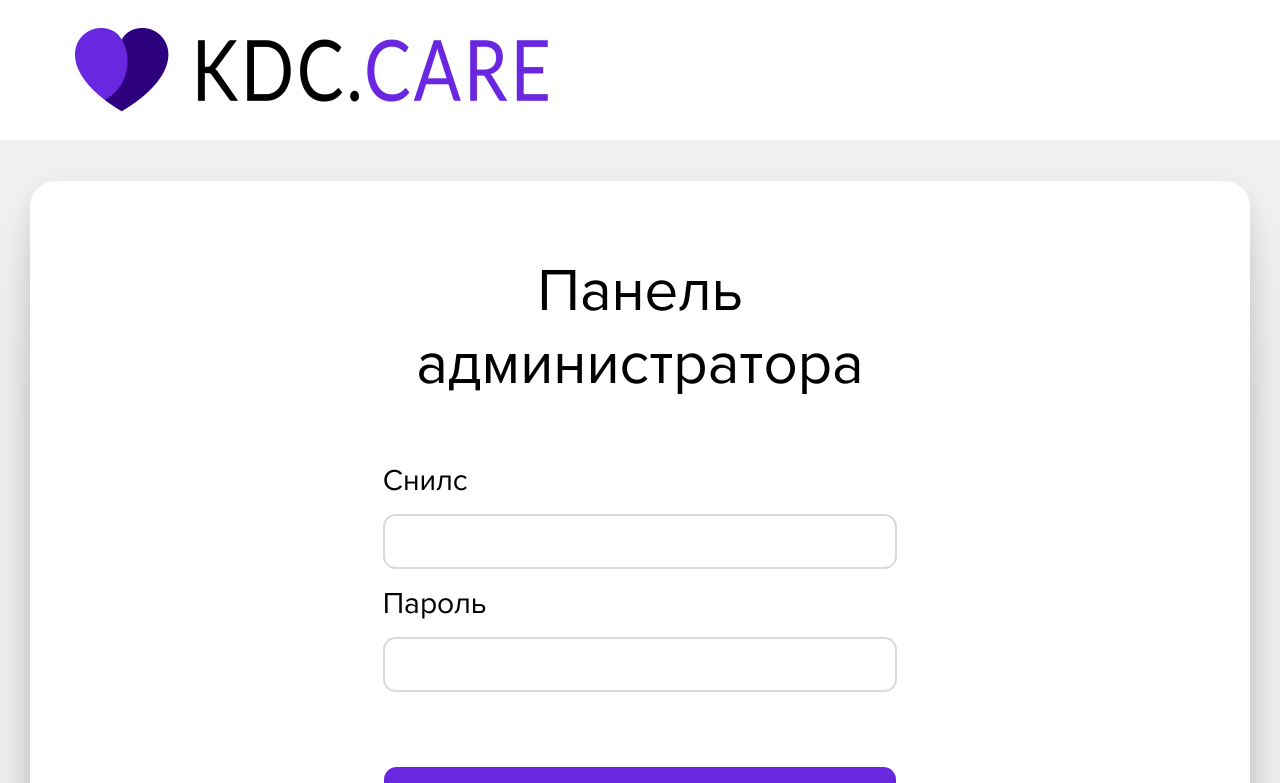
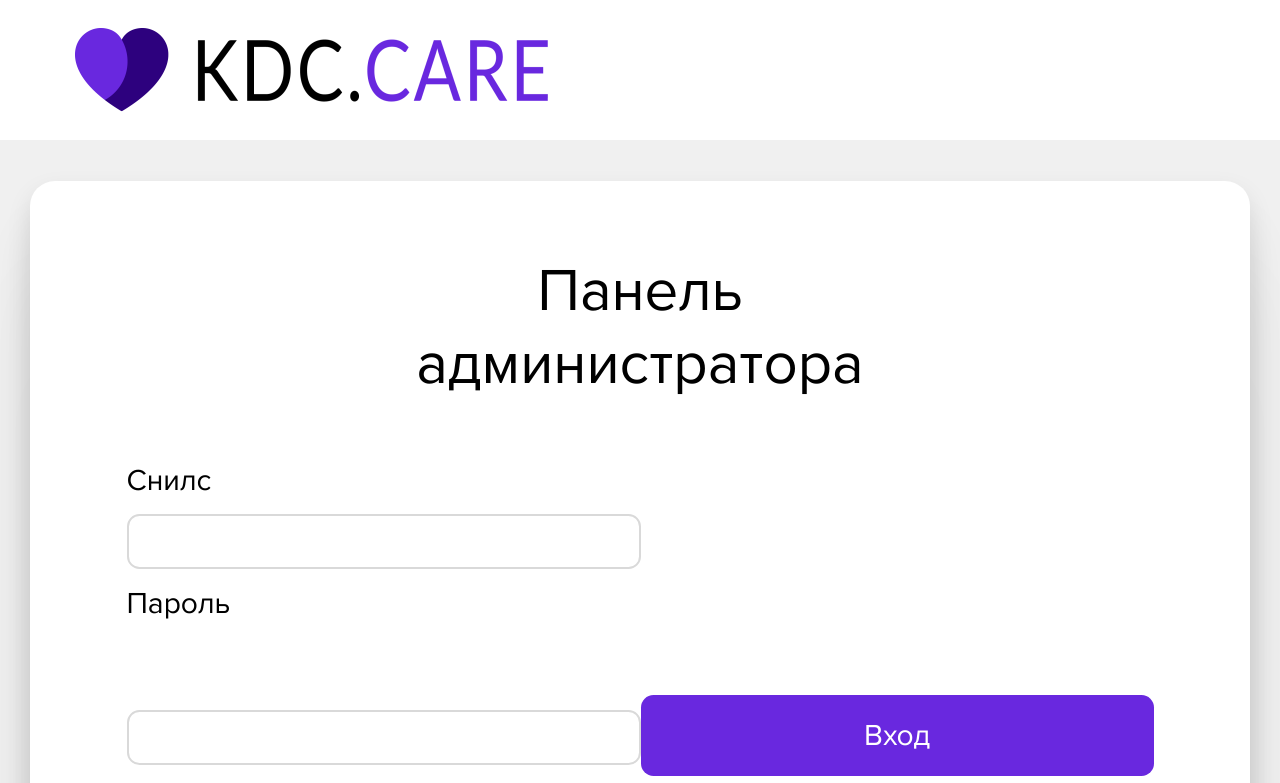
Before and after one commit to MyocardiumTeam/kdc-frontend, a Next.js app: page / in a window 1280 px wide. Shown: the top 783 px of the page. Built offline with nearby package versions, Linux system fonts and the light colour scheme; no server answers; what next-redux-wrapper would draw is missing.

Commit message:
fix build

```diff
--- a/pages/huy.tsx
+++ b/pages/huy.tsx
@@ -1,5 +1,5 @@
 import { Default } from '@common/index';
-import Home from '@pages/home/home';
+import Home from '@pages/Home/home';
 import { Login } from '@pages/index';
 import type { NextPage } from 'next';
 
--- a/pages/index.tsx
+++ b/pages/index.tsx
@@ -1,5 +1,4 @@
 import { Default } from '@common/index';
-import Home from '@pages/home/home';
 import { Login } from '@pages/index';
 import type { NextPage } from 'next';
 
--- a/src/components/pages/login/login.tsx
+++ b/src/components/pages/login/login.tsx
@@ -44,8 +44,8 @@ const Login = () => {
         <input {...register('snils')} className={s.Form__Input} />
         <p className={s.Form__TitleInput}>Пароль</p>
         <input {...register('userPassword')} className={s.Form__Input} />
+        <button className={s.Form__Button}>Вход</button>
       </form>
-      <button className={s.Form__Button}>Вход</button>
     </main>
   );
 };
```
